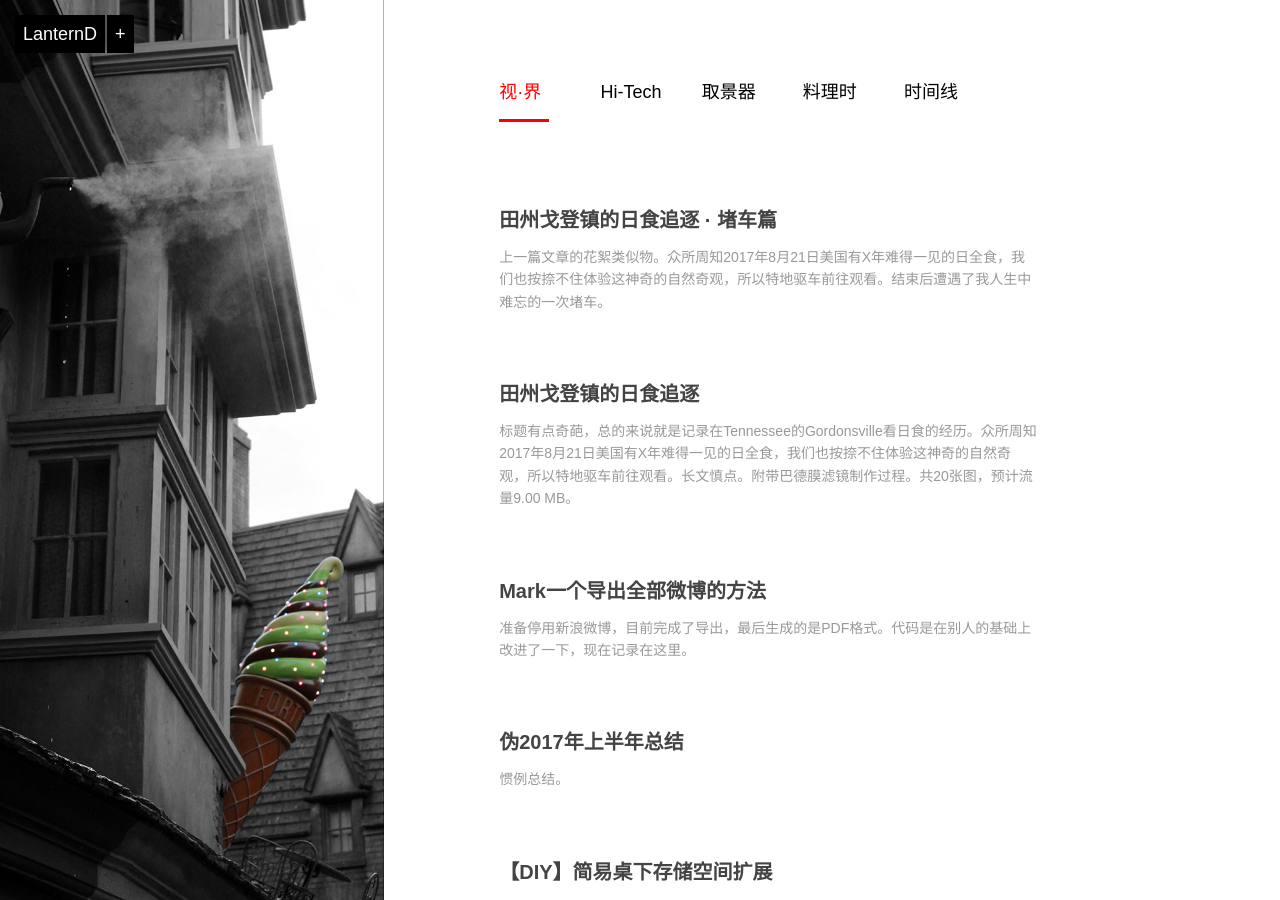
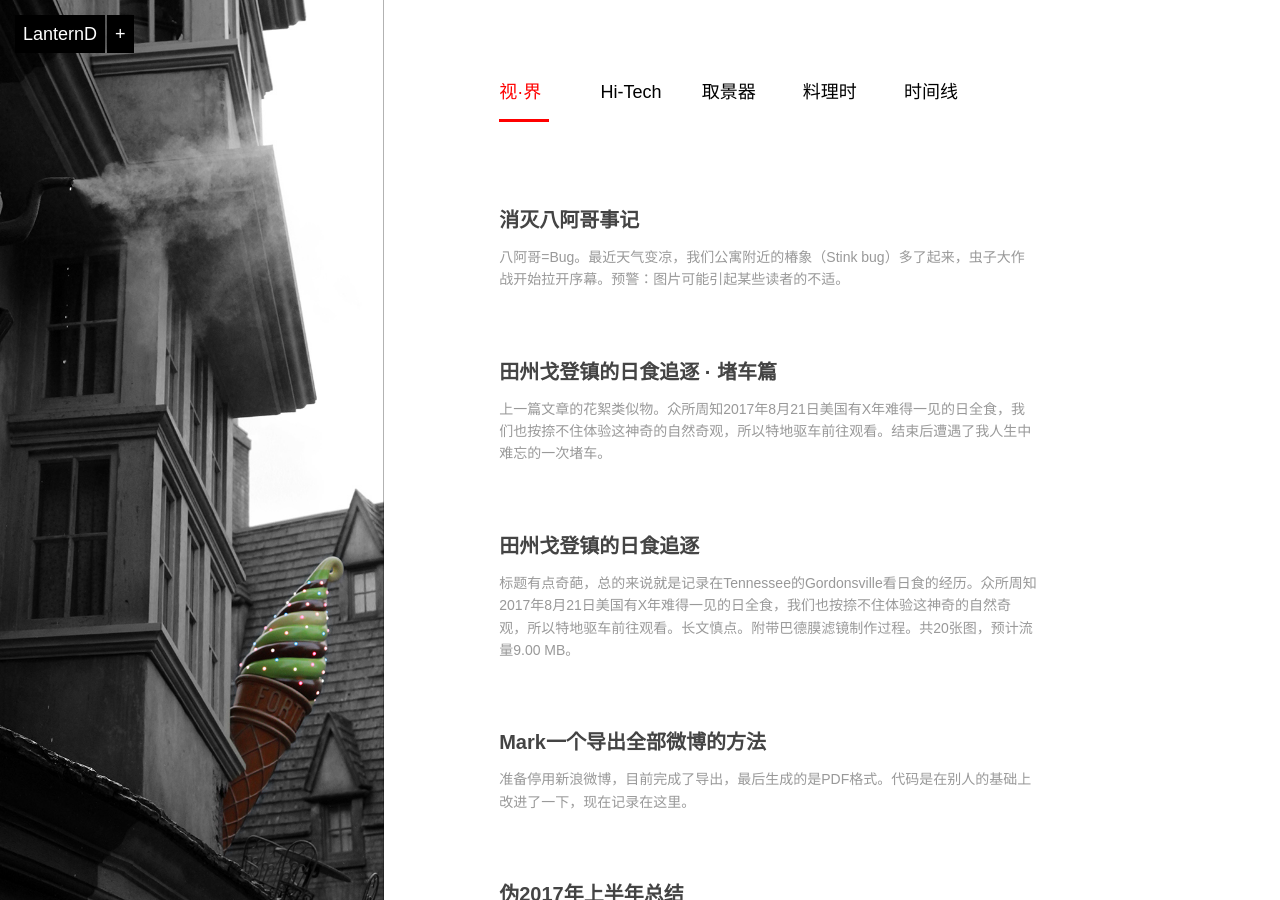
Before and after one commit to LanternD/lanternd.github.io, a Jekyll site: the page built from index.html, in a window 1280 px wide and 900 px high. Built offline with Jekyll 4.4.1, drawn with Linux system fonts in a browser that asks for light colours; the list of posts is cut into pages by our own code; part of the change alters nothing that is shown.

Commit message:
New post:  stink bug debugger

```diff
--- a/_config.yml
+++ b/_config.yml
@@ -21,7 +21,7 @@ url: https://dlyang.me/
 feed: /rss.xml
 author_info: <a href="https://dlyang.me/">LanternD</a>
 
-# 作者信息，不要的就自己删除掉吧，以及about.html页面里面的。
+# 作者信息，不要的就自己删除掉吧，以及about.md页面里面的。
 author:
   name: LanternD
   email: yangdavid028@gmail.com
--- /dev/null
+++ b/blog/_posts/2017-09-17-stink-bug-debugger.md
@@ -0,0 +1,131 @@
+---
+layout: post
+title: 消灭八阿哥事记
+description: 八阿哥=Bug。最近天气变凉，我们公寓附近的椿象（Stink bug）多了起来，虫子大作战开始拉开序幕。预警：图片可能引起某些读者的不适。
+permalink: /stink-bug-debugger/
+categories: [blog, 视·界]
+tags: [杀虫, 捕捉, DIY]
+date: 2017-09-17 17:16:00
+---
+
+<!--「http://lanternd.qiniudn.com/Pic4Post/stink-bug-debugger/debugger-3.jpg」-->
+
+## 烦人的虫子
+
+　从去年冬天的某个时候开始，家里就逐渐开始出现有**椿象**（也叫蝽象，见：[百度百科](https://baike.baidu.com/item/%E6%A4%BF%E8%B1%A1)、[互动百科](http://www.baike.com/wiki/%E6%A4%BF%E8%B1%A1)、[维基百科](https://zh.wikipedia.org/wiki/%E6%A4%BF%E8%B1%A1%E4%B8%8B%E7%9B%AE)）出现。具体来说的品种是[这个YouTube视频](https://www.youtube.com/watch?v=eNwHNYXSCGg)中提到的The brown marmorated stinkbug，翻译过来叫**棕纹椿象**。我个人喜欢称之为「臭虫」，但是这个词条已经被另一种会咬人的虫子「Bed bug」占用了，所以本文还是按学名「椿象」来称呼它吧。
+
+　这玩意在国内也不少见，在我们家乡那边是青色的（上面互动百科链接里面的样图），味道堪称「浓烈」。
+
+　美国这边的棕纹椿象也会释放臭气，因此被称为Stink bug。它们味道没有青色那种浓烈，但是闻到了也令人头晕恶心。
+
+　除了味道以外，它们还——
+
+### 数量密集
+
+![](http://lanternd.qiniudn.com/Pic4Post/stink-bug-debugger/debugger-3.jpg)
+
+　这段时间它们总是出现在公寓向北的玻璃窗和纱窗上，爬来爬去，只要不小心绕过了窗缝就会进到屋子里来。
+
+![](http://lanternd.qiniudn.com/Pic4Post/stink-bug-debugger/debugger-2.jpg)
+
+　它们平时就在做毫无规律的布朗运动，并没有特定的目标。现在是全天都能看见，本来玩电脑累了可以放松一下，结果看了一眼窗外反而影响心情。
+
+### 影响视线
+
+　它们如果进了屋子，会在洁白的墙上爬来爬去，或者晚上绕着电灯转圈圈，分散注意力还影响心情。有时候起床了拉开挂帘本想晒太阳，结果眼前赫然一只盾型虫子趴在窗上……
+
+### 影响生态
+
+　美国这里也有原生的椿象，大概是来自中美洲地区，而这种棕纹椿象则来自亚洲，是入侵物种。由于缺乏天敌，它们繁殖得特别欢快，数量短时间内倍增。由于它靠吸食植物的汁液生存，所以农业上是一大害虫。我们有时候吃苹果看到一块深颜色的烂掉的部分，那多半就是椿象啃出来的。
+
+　所以这种东西真是越少越好。
+
+### 威胁健康
+
+　维基百科说椿象是「目前人类发现最危险的昆虫之一，其毒液会导致皮肤溃烂、眼睛失明」。说明至少这个东西是一个潜在的健康威胁。万一哪天睡觉的时候爬到身上喷点毒液，那岂不……
+
+　还好就我了解来看它们不会主动攻击人类，也不会随意喷射毒液，而且目前发现的品种似乎毒液也并不是很强。维基百科说的只是这个大类中的某几种。不过保险起见还是别碰他们为妙。
+
+### 是好是坏？
+
+　根据我从各大网站和视频了解到的看，椿象跑到人的屋子里主要还是取暖过冬，别无他求。它不像苍蝇吃剩菜，也不像果蝇趴在水果上。从家居的角度看主要还是**影响心情**。但是——「影响心情」这一条已经是罪大恶极。每天回到家里还要看到这样一种生物，一点安全感也没有。
+
+　理论上家里应该消灭人和宠物以外的其他动物。
+
+　另外古人云：「当你见到一只蟑螂的时候，其实你家已经有几百上千只蟑螂了。」我们不能任其在家里徜徉漫步，产卵生子，这才是釜底抽薪之计。（虽然家里不具备其产卵的主要条件，但是我们还是得师出有名，编造各种借口。）
+
+　这虫子啊，必须得除掉！
+
+## 古法除虫
+
+　进了屋子的椿象要消灭当然得先捉起来，为了不伤皮肤，当然不能用手捉了。不管有没有毒，心理洁癖还得有一点的。所以我用**硬纸板和玻璃杯**来封印墙上的虫子们。
+
+![](http://lanternd.qiniudn.com/Pic4Post/stink-bug-debugger/debugger-7.jpg)
+（欢迎灰塔背影出境）
+
+　先把玻璃杯罩在虫子上，然后从缝里把纸板卡进去，这样椿象就收入囊中。椿象的**反应非常不敏捷**而且智商不高，因此该方法难度很低。缺点是当椿象在狭窄的缝里的时候不好操作。
+
+![](http://lanternd.qiniudn.com/Pic4Post/stink-bug-debugger/debugger-6.jpg)
+
+　在最开始见到椿象的时候我还不像现在这样晓得这么多收拾它的方法，所以我用最原始的办法——**弄到马桶里冲掉**。晃一下玻璃杯虫子就会掉到马桶的正中间，然后按一下冲水按钮就可以看着它螺旋状地被黑洞吞噬。
+
+　我用这种方法在过去几个月里消灭了大约20只椿象。
+
+　但是这个方法实在是不够效率，不够优雅，不够暴力美学，不够节能。
+
+　曾经我一度见到椿象以后第一件事不是抓它，而是先去喝点水，等我想上厕所的时候再去把虫子抓过来弄到马桶里，和肾脏过滤出来的液体一起冲走……好像扯远了。
+
+　所以，我开始另谋高就。
+
+## 现代工艺除虫
+
+　生活小百科这种问题最靠谱的还是去——[WikiHow](http://www.wikihow.com/Main-Page)。这也是一个经常能大开眼界的地方。在《[如何用自然方法驱除椿象](http://zh.wikihow.com/%E7%94%A8%E8%87%AA%E7%84%B6%E6%96%B9%E6%B3%95%E9%A9%B1%E9%99%A4%E6%A4%BF%E8%B1%A1#.E7.89.A9.E7.90.86.E5.8E.BB.E9.99.A4_sub)》一文中我们可以看到各种消灭椿象的方法。
+
+　此外，我在YouTube见过各路大神用各种方法去捉虫：
+
+- [用吸尘器吸](https://youtu.be/hTKNG0NI0t0?t=3m19s)
+- [喷杀虫剂](https://youtu.be/j4cF8QaWJGo?t=3m49s)
+- [灯光陷阱捕捉](https://youtu.be/zKc5acECuQk?t=1m26s)
+- [高级版冲入马桶 & 肥皂水方法](https://youtu.be/XoFDTPhzgZM?t=2m1s) -> 看的很过瘾，如果你没有密集恐惧症的话。
+
+　我用的是上面YouTube视频「**陷阱捕捉**」和WikiHow「**把它们敲进装有肥皂水的容器**」两者的结合方法。
+
+　我把装苏打水的瓶子割开（提示：用剪刀会比较平整，美工刀会参差不齐），把上半部倒扣进瓶中，做了个陷阱状的容器，用胶带固定好，在里面加入了硫磺皂（黄色那种）的悬浊液。
+
+![](http://lanternd.qiniudn.com/Pic4Post/stink-bug-debugger/debugger-1.jpg)
+
+　然后就开始了我的灭虫之旅。
+
+## 效果拔群与副作用
+
+　第一步还是和老方法一样先用纸板和玻璃杯把虫子困住。
+
+　然后如果虫在杯子里就快速抖一下杯子让虫子掉进漏斗状陷阱，然后用纸板封住口。如果虫在纸板上，就把纸板放到陷阱瓶子口上，然后用中指弹一下纸板上部。由于是漏斗状的，虫子很容易就掉进去了。如果虫子在漏斗壁上爬，那弹几下瓶子外围它一般也会顺势掉进去。
+
+![](http://lanternd.qiniudn.com/Pic4Post/stink-bug-debugger/debugger-5.jpg)
+
+　虫子掉进去以后就开始挣扎，快则半分钟，慢则两分钟，椿象的翅膀开始张开，然后就没有动静了。
+
+　根据WikiHow的描述，原理是：「肥皂会使其难以移动，最终将淹没在水中」。不过在「用肥皂水喷洒猫薄荷」一节中，也有提到「肥皂可以通过破坏外面的保护层并让椿象脱水来杀死椿象」。
+
+　看起来虫子更像是溺水身亡。因为掉进普通的水时椿象是可以浮在水上的，而肥皂水却由于其物理特性会让水没过虫子。没了氧气啥动物也活不久。还有个特性，不知道是不是肥皂水特有的，就是椿象划水**永远也划不到瓶子的边缘**，快到边缘以后还会弹回来。也因此好像没有一只虫掉下去还能活过来的。
+
+　尝到「甜头」的我开始到处捕杀出现在我视野里的椿象。截至目前大概过去了一天半，但数量已经超过了**30只**，而肥皂水我还没换过……在里面泡了一天以后椿象的身体就会彻底进入水中，沉到底部。
+
+![](http://lanternd.qiniudn.com/Pic4Post/stink-bug-debugger/debugger-4.jpg)
+
+　挂掉的椿象都会把翅膀张开，而它们死亡的时间都在张开翅膀后不久（有的虫刚掉下去就张开，然后几秒钟就没动静了），所以不知道是不是因为呼吸孔进水了。
+
+　总之这是一种效果拔群的办法。
+
+　至于副作用，那就是我现在已经不能好好看窗外的风景了，首先先看看有没有椿象需要消灭。
+
+　WikiHow说这种方法可以在椿象释放臭气之前就把它杀死，但是实际上我的水瓶陷阱里臭味是越来越浓的。后来掉进漏斗里的虫子都会很抗拒地要远离这个瓶口。而且由于通风效果不好，臭气还经久不息余音绕梁。唯一靠谱的方法就是换个瓶子了。
+
+## 根除虫子
+
+　我想过在我的肥皂水瓶底部外面加一个LED，到了晚上能吸引虫子进去，说不定还能申请个专利。不过手头上现在还没有大功率的LED，也没工夫折腾，只能来日方长了。
+
+　WikiHow提到很多驱虫的方法，猫薄荷赫然在列。但是可能没等到发挥效果的时候就被猫啃完了。硅藻土和打算喷雾是可以尝试的方案。
+
+　现在家里的椿象密度比YouTube上面的播客们要乐观很多，所以我先静观其变吧。如果有类似的遭遇，欢迎尝试我的方法Debug。
```
